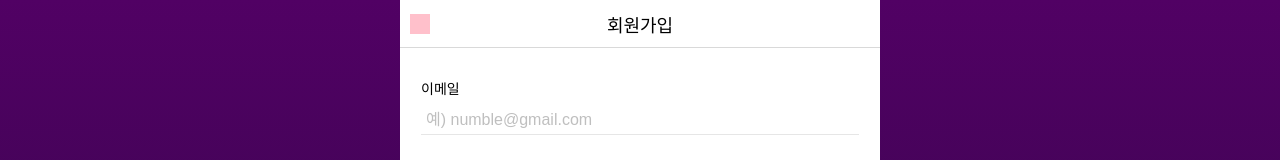
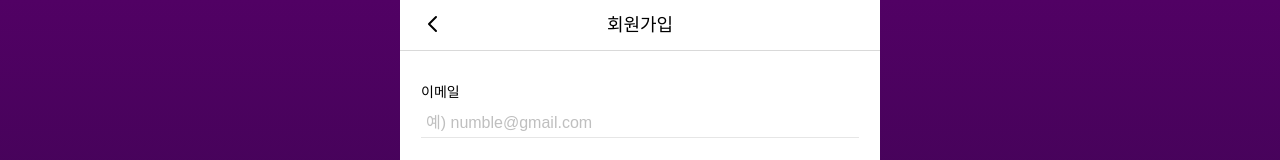
Before and after one commit to soolsul/soolsul-client, a Next.js app: page /signup in a window 1280 px wide. Shown: the top 160 px of the page. Built offline with nearby package versions, Linux system fonts and the light colour scheme; no server answers.

Commit message:
[Fix]: Header 수정

```diff
--- a/src/components/common/Header.tsx
+++ b/src/components/common/Header.tsx
@@ -1,32 +1,36 @@
-import styled from 'styled-components'
-import { useRouter } from 'next/router'
+import styled from 'styled-components';
+import { useRouter } from 'next/router';
+import Image from 'next/image';
+import backIcon from '@assets/icons/left.svg';
 
 type headerType = {
-  title: string
-}
+  title: string;
+};
 
 function Header({ title }: headerType) {
-  const router = useRouter()
+  const router = useRouter();
 
   const handleClick = () => {
     // 이전 페이지로 이동
-    router.back()
-  }
+    router.back();
+  };
 
   return (
     <Wrapper>
-      <button className='backButtonIcon' onClick={handleClick} />
+      <button className="backButtonIcon" onClick={handleClick}>
+        <Image src={backIcon} />
+      </button>
       <p>{title}</p>
     </Wrapper>
-  )
+  );
 }
 
-export default Header
+export default Header;
 
 const Wrapper = styled.div`
   border-bottom: 1px solid #d9d9d9;
   width: 100%;
-  height: 48px;
+  padding: 13px 0;
   position: relative;
   display: flex;
   align-items: center;
@@ -36,11 +40,13 @@ const Wrapper = styled.div`
     position: absolute;
     left: 10px;
     padding: 10px;
-    background-color: pink;
+    background-color: #fff;
     border: none;
   }
 
   p {
     font-size: 18px;
+    font-weight: 500;
+    line-height: 24px;
   }
-`
+`;
```
Also changed, not shown: src/assets/icons/left.svg (added).
